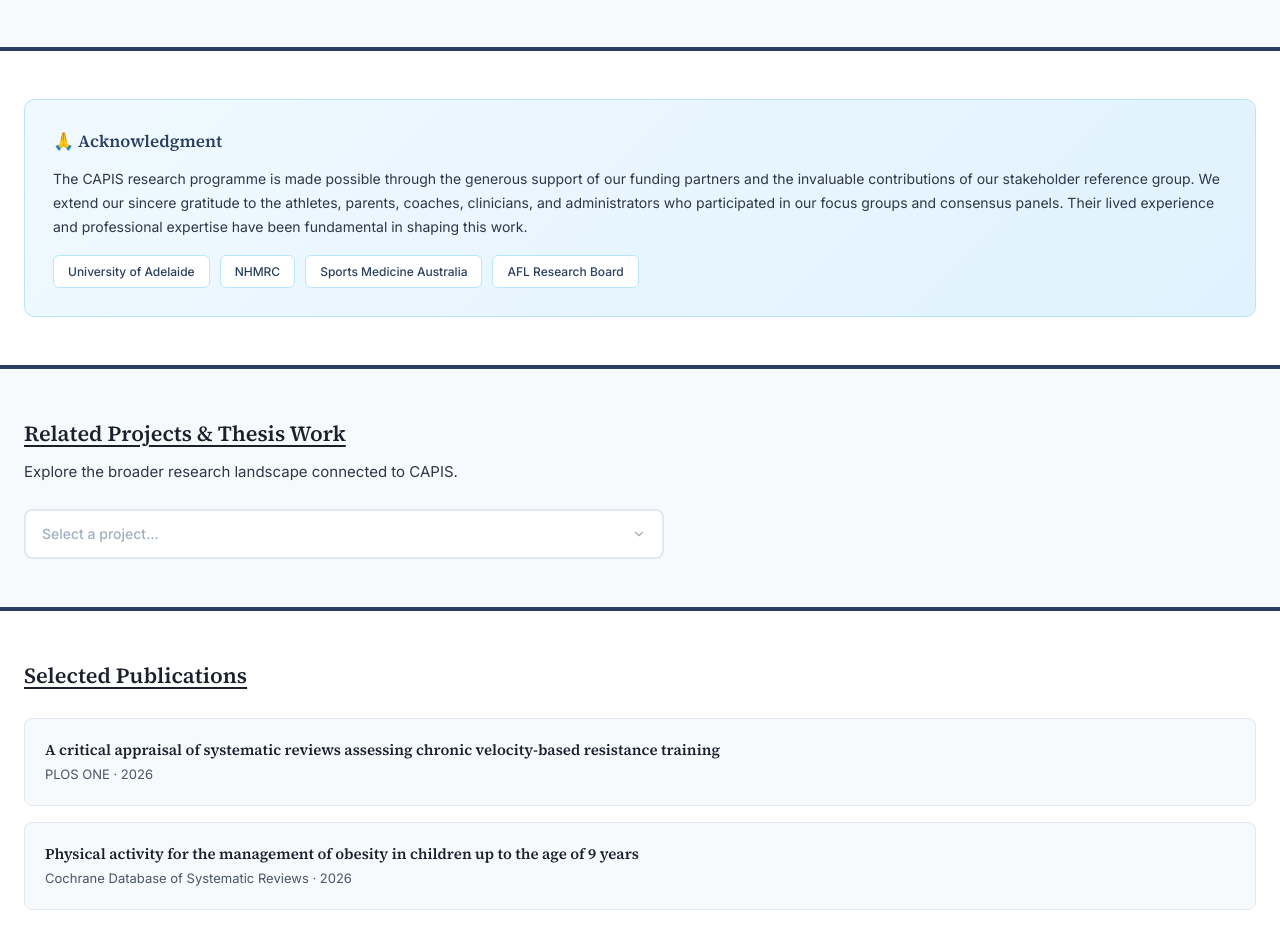
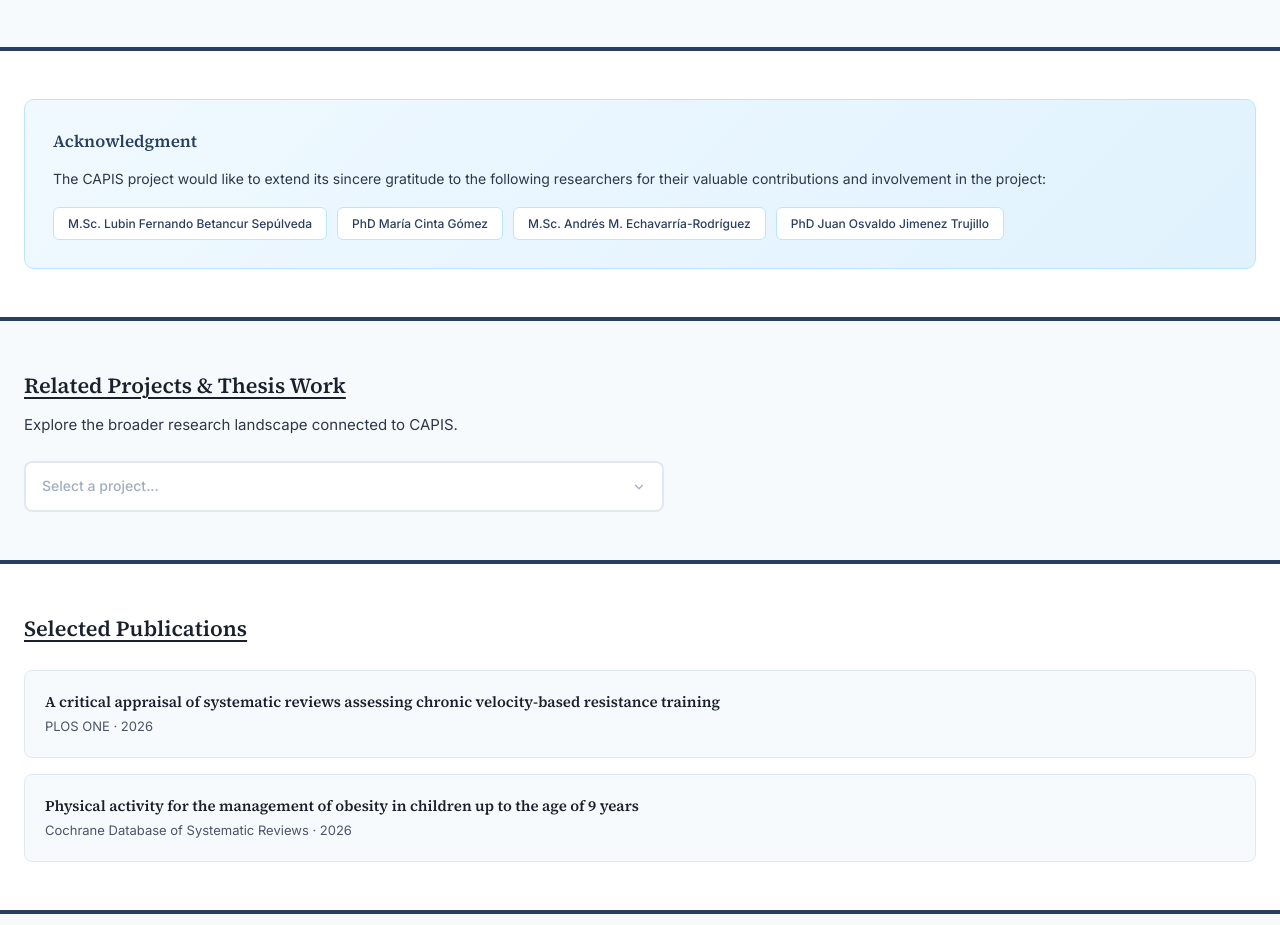
Before and after one commit to LoaizaBetancur/CAPIS-Project-Website, a Next.js app: page /team in a window 1280 px wide. Shown: the part 1823-2748 px from the top of the page. Built offline with nearby package versions, Linux system fonts and the light colour scheme.

Commit message:
Update page.tsx

```diff
--- a/app/team/page.tsx
+++ b/app/team/page.tsx
@@ -317,7 +317,7 @@ export default function TeamPage() {
                 gap: "8px",
               }}
             >
-              🙏 Acknowledgment
+              Acknowledgment
             </h3>
             <p
               style={{
@@ -326,7 +326,8 @@ export default function TeamPage() {
                 color: "#2D3748",
               }}
             >
-              The CAPIS research programme is made possible through the generous support of our funding partners and the invaluable contributions of our stakeholder reference group. We extend our sincere gratitude to the athletes, parents, coaches, clinicians, and administrators who participated in our focus groups and consensus panels. Their lived experience and professional expertise have been fundamental in shaping this work.
+              The CAPIS project would like to extend its sincere gratitude to the following researchers for their valuable contributions and involvement in the project:
+
             </p>
             <div
               style={{
@@ -336,7 +337,7 @@ export default function TeamPage() {
                 marginTop: "16px",
               }}
             >
-              {["University of Adelaide", "NHMRC", "Sports Medicine Australia", "AFL Research Board"].map(
+              {["M.Sc. Lubin Fernando Betancur Sepúlveda", "PhD María Cinta Gómez", "M.Sc. Andrés M. Echavarría-Rodríguez", "PhD Juan Osvaldo Jimenez Trujillo"].map(
                 (f) => (
                   <span
                     key={f}
```
